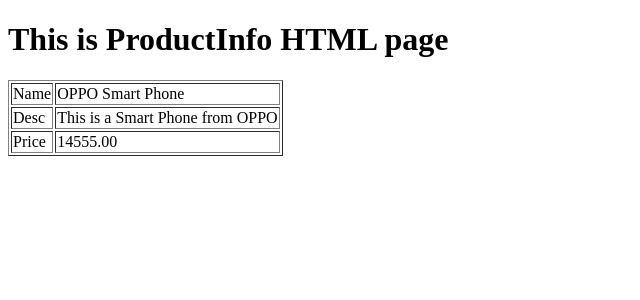
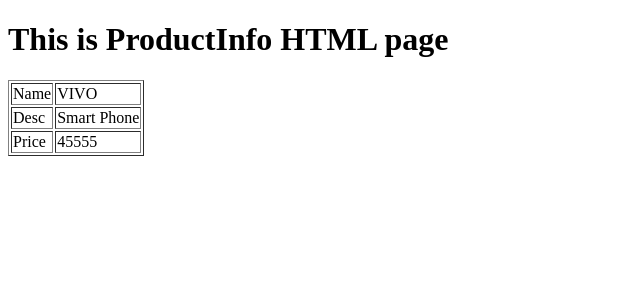
Before and after one commit to techehub/django22, a Django app: page /productInfo in a window 1280 px wide. Shown: the top 300 px of the page, without its empty margins (0-640 px from the left). Run offline with Django 3.2, Linux system fonts and the light colour scheme.

Commit message:
Loaded templates- apply data on template

```diff
--- a/productinfo/templates/productInfo.html
+++ b/productinfo/templates/productInfo.html
@@ -11,17 +11,17 @@
 
     <tr>
         <td>Name</td>
-        <td>OPPO Smart Phone</td>
+        <td>{{name}}</td>
     </tr>
 
     <tr>
         <td>Desc</td>
-        <td>This is a  Smart Phone from OPPO</td>
+        <td>{{desc}}</td>
     </tr>
 
     <tr>
         <td>Price</td>
-        <td>14555.00</td>
+        <td>{{price}}</td>
     </tr>
 
 </table>
--- a/productinfo/views.py
+++ b/productinfo/views.py
@@ -8,5 +8,7 @@
 
 def productInfo(req):
     template=loader.get_template("productinfo.html")
-    data= {}
+    data= {"name": "VIVO",
+           "desc": " Smart Phone",
+           "price": 45555}
     return HttpResponse(template.render(data,req))
```
